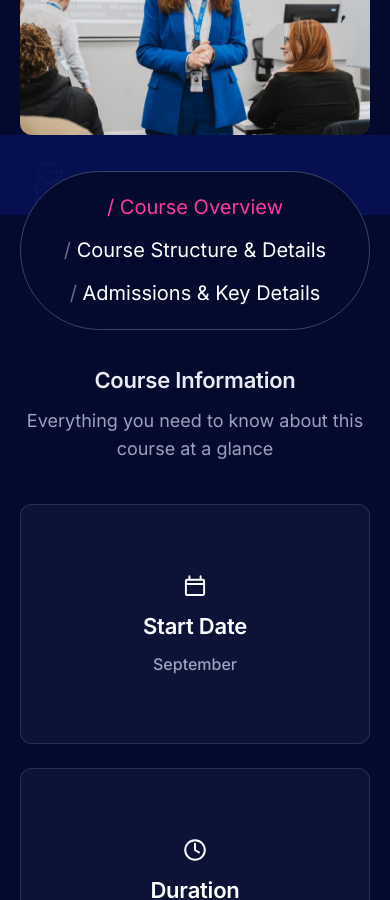
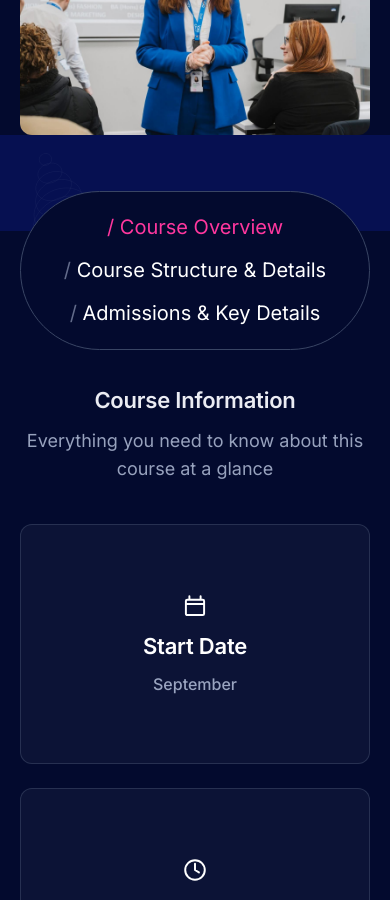
Before and after one commit to yousufhossendev/Victoria-College, a Next.js app: page /courses/3d-animation in a window 390 px wide. Shown: the part 1100-2000 px from the top of the page. Built offline with nearby package versions, Linux system fonts and the light colour scheme.

Commit message:
updated details

```diff
--- a/src/app/courses/[slug]/page.tsx
+++ b/src/app/courses/[slug]/page.tsx
@@ -44,11 +44,11 @@ export default async function CourseDetailPage({ params }: { params: Params }) {
 
       <div
         data-section="course-body"
-        className="relative overflow-hidden bg-base pb-20 pt-9 lg:pb-28"
+        className="relative overflow-hidden bg-base pb-20 pt-14 lg:pb-28"
       >
         {/* The lighter band behind the hero photos runs on a little further,
             and the tab pill is centred on where it stops. */}
-        <div aria-hidden="true" className="absolute inset-x-0 top-0 h-20 bg-card" />
+        <div aria-hidden="true" className="absolute inset-x-0 top-0 h-24 bg-card" />
 
         {/* Supplied arc backdrop. Decorative, and the 10% opacity is baked into
             the asset, so it is dropped in as-is rather than re-drawn. */}
@@ -59,7 +59,7 @@ export default async function CourseDetailPage({ params }: { params: Params }) {
           width={481}
           height={642}
           unoptimized
-          className="pointer-events-none absolute left-0 top-0 w-120.25 max-w-[40%] select-none"
+          className="pointer-events-none absolute left-0 top-0 z-0 w-120.25 max-w-[40%] select-none"
         />
 
         <Container>
```
